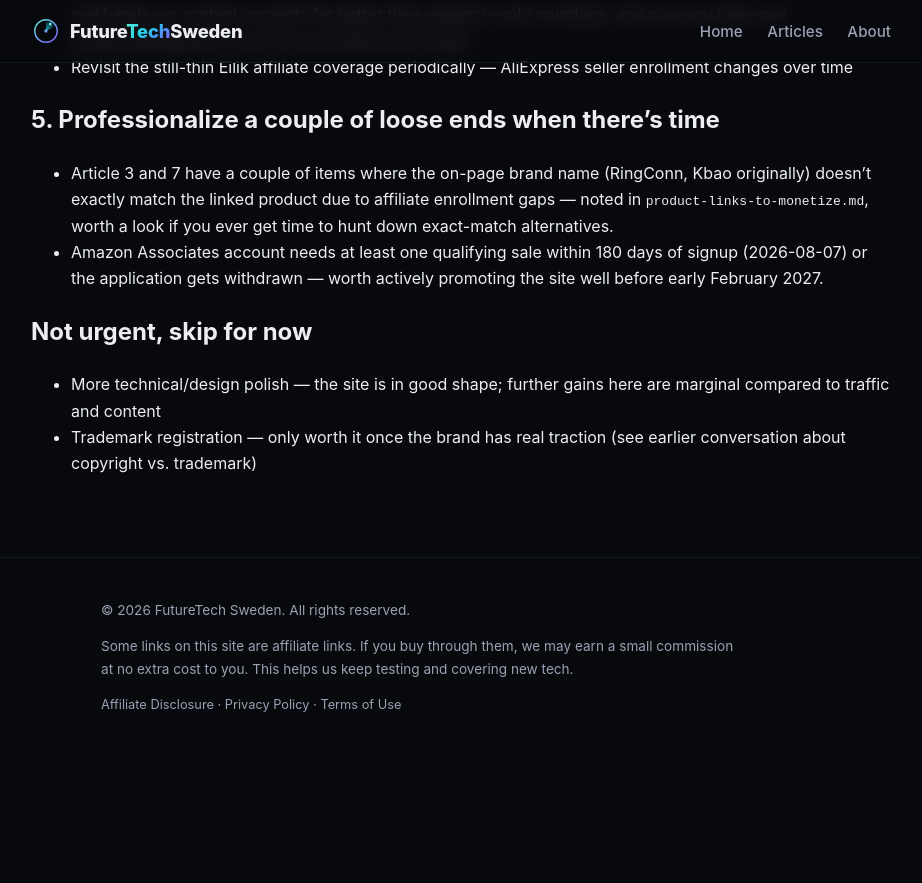
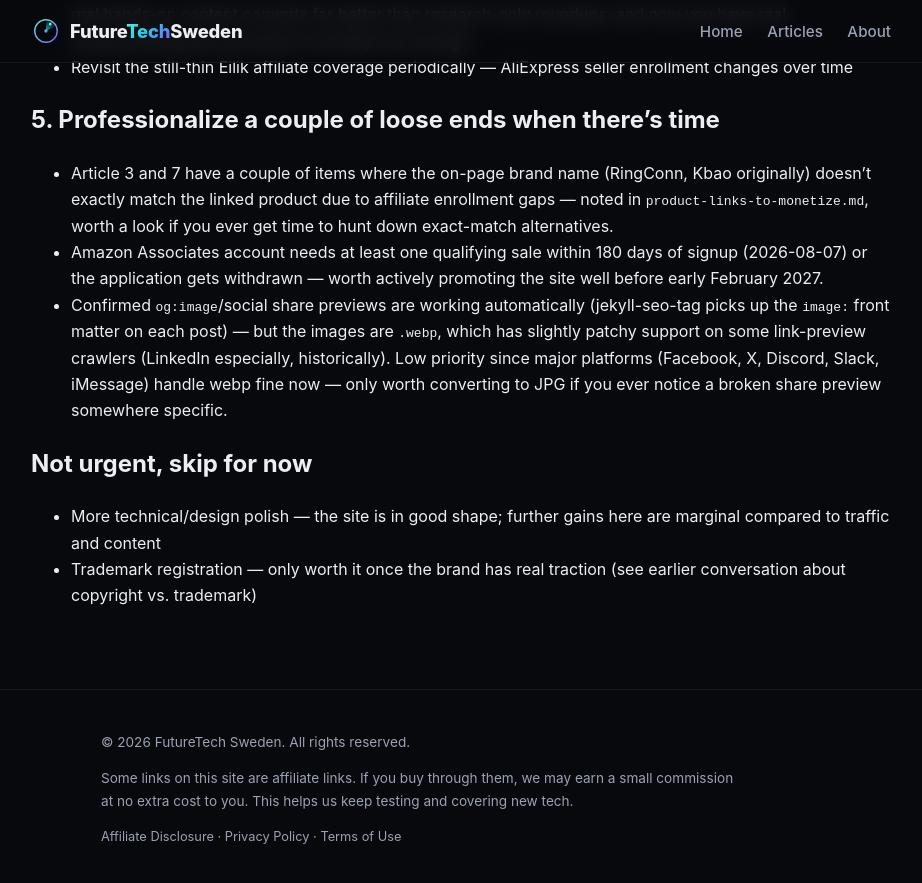
Before and after one commit to patrikaxelsson84/futuretechsweden.com, a Jekyll site: the page built from marketing/next-steps.md, in a window 1280 px wide and 900 px high, scrolled down 1045 px. Shown: the top 883 px of the window, without its empty margins (179-1101 px from the left). Built offline with Jekyll 4.4.1, drawn with Linux system fonts in a browser that asks for light colours; our own code applies the rules of GitHub Pages for plain Markdown files; before the commit the page ends 1813 px from its top, so only the background shows below that.

Commit message:
Note og:image webp compatibility in next-steps doc
Confirmed social share images are auto-generating correctly via
jekyll-seo-tag reading the image: front matter. Flagged webp format
as a minor, low-priority compatibility note rather than fixing it -
no image conversion tooling available in this environment, and major
platforms handle webp fine already.

Co-Authored-By: Claude Sonnet 5 <noreply@anthropic.com>

```diff
--- a/marketing/next-steps.md
+++ b/marketing/next-steps.md
@@ -48,6 +48,11 @@ The original 8-article queue is done. Next real ideas once ready for another con
 - Amazon Associates account needs at least one qualifying sale within 180 days of signup
   (2026-08-07) or the application gets withdrawn — worth actively promoting the site well before
   early February 2027.
+- Confirmed `og:image`/social share previews are working automatically (jekyll-seo-tag picks up
+  the `image:` front matter on each post) — but the images are `.webp`, which has slightly patchy
+  support on some link-preview crawlers (LinkedIn especially, historically). Low priority since
+  major platforms (Facebook, X, Discord, Slack, iMessage) handle webp fine now — only worth
+  converting to JPG if you ever notice a broken share preview somewhere specific.
 
 ## Not urgent, skip for now
 
```
